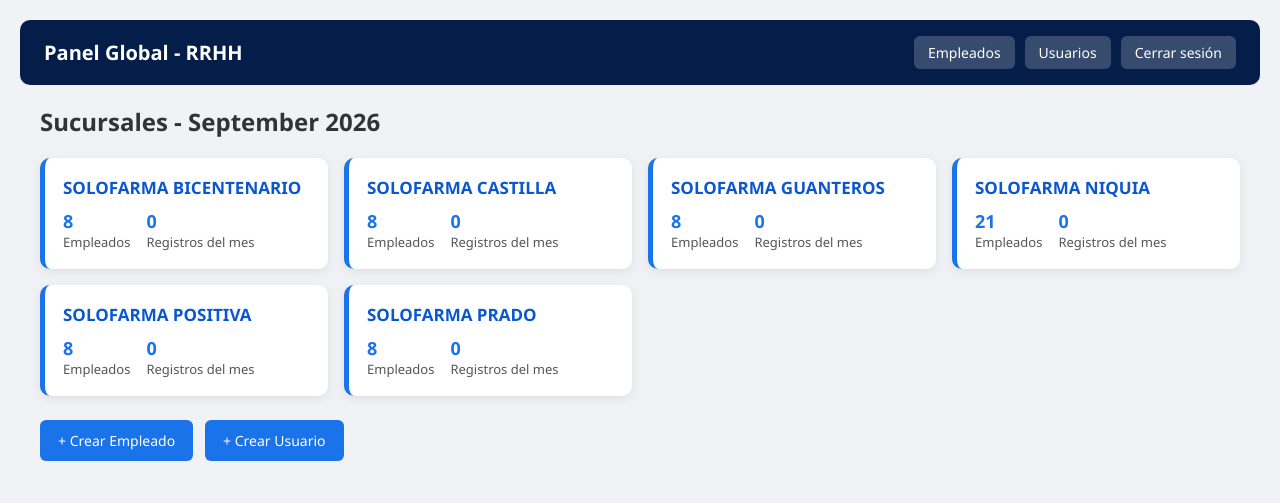
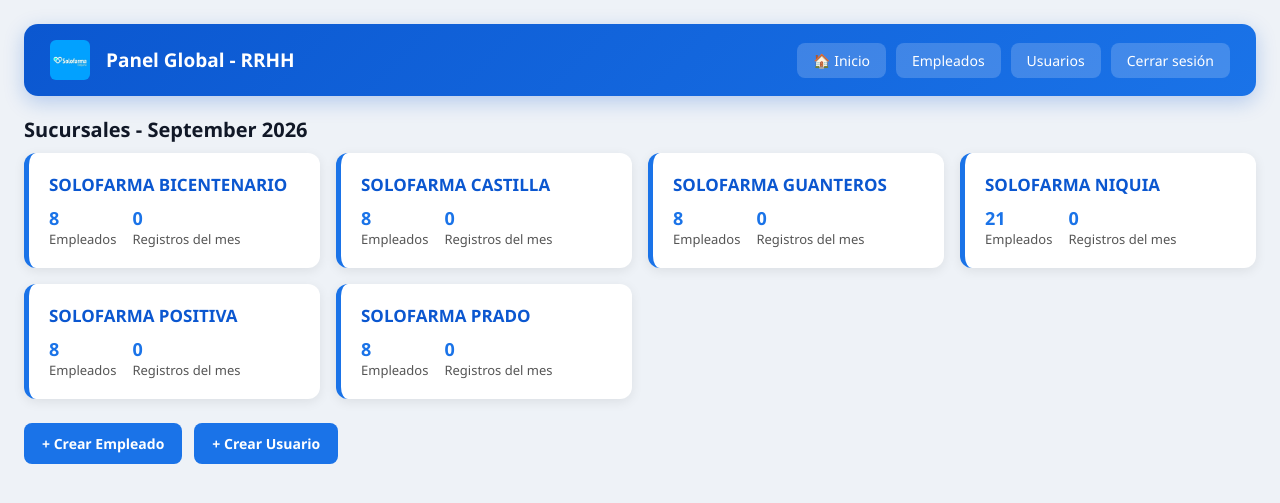
Before and after one commit to rgaitang/proyecto, a Flask app: page /panel-global in a window 1280 px wide. Shown: the top 503 px of the page. Run offline with Flask 3, Linux system fonts and the light colour scheme; the visitor is signed in with stand-in values (Sample User, id 1); data comes from the database, SQL or seed files in the repository; data that the repository does not hold is empty.

Commit message:
Mejorar UI panel_global: logo SOLOFARMA, boton Inicio y estilo moderno

```diff
--- a/templates/panel_global.html
+++ b/templates/panel_global.html
@@ -6,36 +6,46 @@
     <title>Panel Global - Carolina Sepúlveda</title>
     <style>
         * { box-sizing: border-box; margin: 0; padding: 0; }
-        body { font-family: 'Segoe UI', sans-serif; background: #f0f2f5; padding: 20px; }
-        .topbar { background: #041e49; color: #fff; padding: 16px 24px; border-radius: 10px;
-                  display: flex; justify-content: space-between; align-items: center; margin-bottom: 20px; }
-        .topbar h1 { font-size: 20px; }
-        .topbar a, .topbar button { color: #fff; text-decoration: none; background: rgba(255,255,255,0.2);
-                    padding: 7px 14px; border-radius: 6px; font-size: 14px; border: none; cursor: pointer; }
-        .container { max-width: 1200px; margin: 0 auto; }
-        .flash { padding: 10px 14px; border-radius: 6px; margin-bottom: 15px; font-size: 14px; }
-        .flash.success { background: #e6f4ea; color: #137333; }
-        .flash.danger { background: #fce8e6; color: #c5221f; }
-        h2 { color: #333; margin: 20px 0; }
+        body { font-family: 'Segoe UI', system-ui, sans-serif; background: #eef2f7; padding: 24px; color: #1f2937; }
+        .topbar { background: linear-gradient(135deg, #0b57d0, #1a73e8); color: #fff; padding: 16px 26px;
+                  border-radius: 14px; display: flex; justify-content: space-between; align-items: center;
+                  margin-bottom: 20px; box-shadow: 0 6px 20px rgba(11,87,208,0.25); gap: 16px; }
+        .topbar h1 { font-size: 19px; font-weight: 600; flex: 1; }
+        .topbar a, .topbar button { color: #fff; text-decoration: none; background: rgba(255,255,255,0.18);
+                    padding: 8px 16px; border-radius: 8px; font-size: 14px; border: none; cursor: pointer;
+                    transition: background .2s; }
+        .topbar a:hover, .topbar button:hover { background: rgba(255,255,255,0.3); }
+        .container { max-width: 1400px; margin: 0 auto; }
+        .flash { padding: 12px 16px; border-radius: 8px; margin-bottom: 16px; font-size: 14px; font-weight: 500; }
+        .flash.success { background: #e6f4ea; color: #137333; border-left: 4px solid #137333; }
+        .flash.danger { background: #fce8e6; color: #c5221f; border-left: 4px solid #c5221f; }
+        h2 { color: #111827; margin: 20px 0 10px; font-size: 20px; }
         .grid { display: grid; grid-template-columns: repeat(auto-fill, minmax(280px, 1fr)); gap: 16px; }
-        .card { background: #fff; border-radius: 10px; padding: 18px; box-shadow: 0 3px 12px rgba(0,0,0,0.08);
-                text-decoration: none; color: inherit; display: block; border-left: 5px solid #1a73e8; transition: transform .15s; }
-        .card:hover { transform: translateY(-3px); box-shadow: 0 6px 18px rgba(0,0,0,0.12); }
+        .card { background: #fff; border-radius: 12px; padding: 20px; box-shadow: 0 3px 12px rgba(0,0,0,0.08);
+                text-decoration: none; color: inherit; display: block; border-left: 5px solid #1a73e8;
+                transition: transform .15s, box-shadow .15s; }
+        .card:hover { transform: translateY(-3px); box-shadow: 0 8px 22px rgba(0,0,0,0.14); }
         .card h3 { color: #0b57d0; margin-bottom: 8px; font-size: 17px; }
         .card .stats { display: flex; gap: 16px; margin-top: 10px; }
         .card .stat { font-size: 13px; color: #555; }
         .card .stat b { font-size: 18px; color: #1a73e8; display: block; }
+        .nav { display: flex; gap: 10px; margin-bottom: 16px; flex-wrap: wrap; }
+        .nav .btn-outline { background: #fff; color: #0b57d0; border: 1.5px solid #0b57d0; }
+        .nav .btn-outline:hover { background: #e8f0fe; }
         .actions { margin-top: 24px; display: flex; gap: 12px; flex-wrap: wrap; }
-        .actions a { background: #1a73e8; color: #fff; padding: 11px 18px; border-radius: 6px;
-                     text-decoration: none; font-size: 14px; }
-        .actions a:hover { opacity: 0.9; }
+        .actions a { background: #1a73e8; color: #fff; padding: 11px 18px; border-radius: 8px;
+                     text-decoration: none; font-size: 14px; font-weight: 600; transition: all .2s; }
+        .actions a:hover { background: #1558b0; transform: translateY(-1px); box-shadow: 0 4px 12px rgba(26,115,232,0.3); }
         .btn-danger { background: #d93025 !important; }
     </style>
 </head>
 <body>
     <div class="topbar">
+        <img src="{{ url_for('static', filename='logo.jpg') }}" alt="SOLOFARMA"
+             style="max-height:40px; border-radius:6px;">
         <h1>Panel Global - RRHH</h1>
-        <div style="display:flex;gap:10px;">
+        <div style="display:flex;gap:10px;align-items:center;">
+            <a href="{{ url_for('panel_global') }}">🏠 Inicio</a>
             <a href="{{ url_for('admin_empleados') }}">Empleados</a>
             <a href="{{ url_for('admin_usuarios') }}">Usuarios</a>
             <a href="{{ url_for('logout') }}">Cerrar sesión</a>
```
